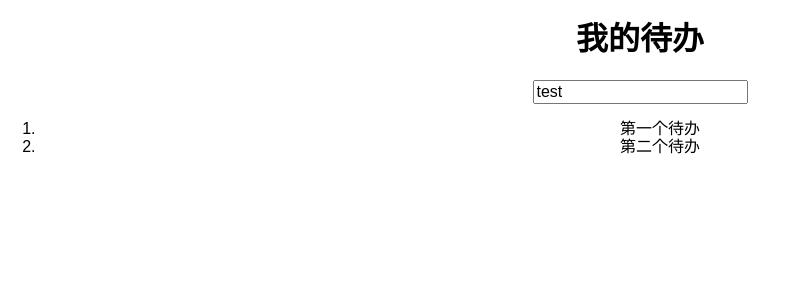
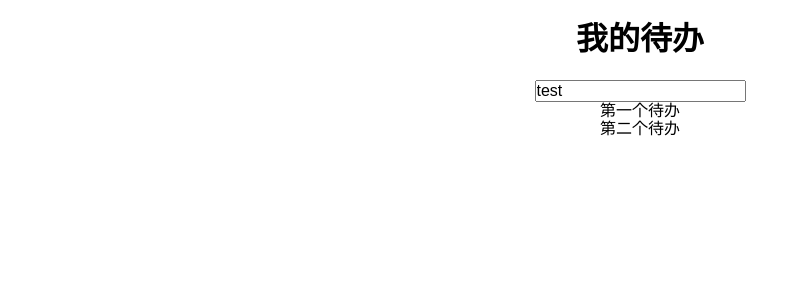
Before and after one commit to 977106024/todolist-react, a React (Create React App) app: page / in a window 1280 px wide. Shown: the top 300 px of the page, without its empty margins (0-788 px from the left). Built offline with nearby package versions, Linux system fonts and the light colour scheme.

Commit message:
添加reset.css

```diff
--- a/src/App.js
+++ b/src/App.js
@@ -1,6 +1,7 @@
 import React, { Component } from 'react';
 import './App.css';
 import 'normalize.css'
+import './reset.css'
 import TodoInput from './TodoInput'
 import TodoItem from './TodoItem'
 
--- /dev/null
+++ b/src/reset.css
@@ -0,0 +1,17 @@
+*{
+  margin:0;
+  padding:0;
+  box-sizing:border-box;
+}
+*::after{
+  box-sizing: border-box;
+}
+*::after{
+  box-sizing: border-box;
+}
+ul,ol,dl{
+  list-style: none;
+}
+a{
+  color: inherit;
+}
```
